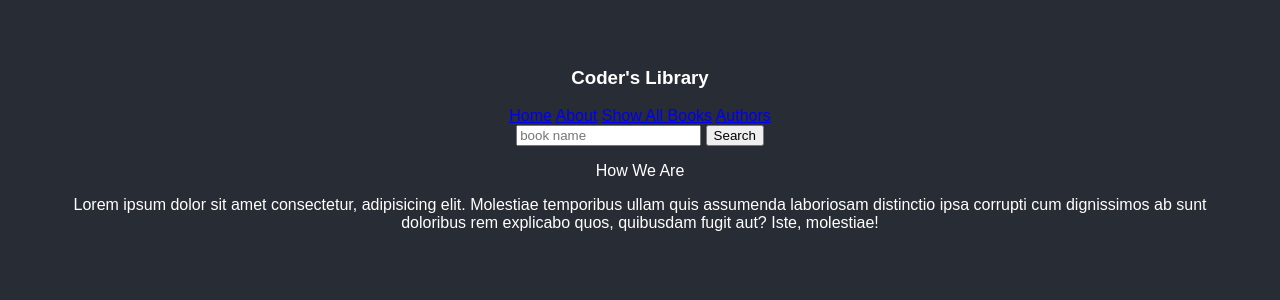
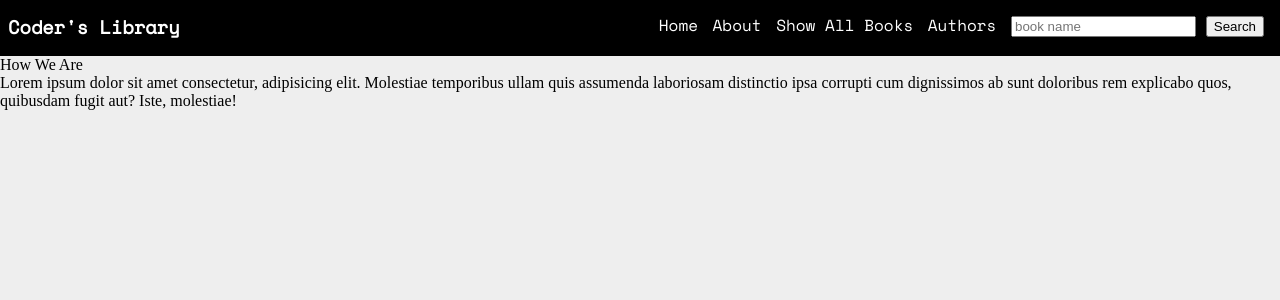
Before and after one commit to rsato1007/coder-library, a Django app: page /about/ in a window 1280 px wide. Shown: the top 300 px of the page. Run offline with Django 3.2, Linux system fonts and the light colour scheme.

Commit message:
addig nav bar styling

```diff
--- a/main_app/static/styles/main.css
+++ b/main_app/static/styles/main.css
@@ -1,7 +1,40 @@
+* {
+    margin: 0;
+}
+
 body {
-    background-color: #282c34;
+    background: rgb(238, 238, 238);
+}
+
+.nav-bar-container {
+    background-color: black;
     color: white;
-    padding: 40px;
-    font-family: Arial;
-    text-align: center;
-  }
+    margin: 0;
+    padding: 0.8em 0.5em;
+    font-family: 'Space Mono', monospace;
+    list-style-type: none;
+    height: 30px;
+}
+
+.nav-bar-name {
+    float: left;
+}
+
+.nav-bar-links {
+    float: right;
+    padding-right: .5em;
+}
+
+.nav-bar-link {
+    text-decoration: none;
+    color: white;
+    padding-right: .3em;
+}
+
+.nav-bar-link:hover {
+    text-decoration: underline;
+}
+
+.search-bar {
+    display: inline-block;
+}
--- a/main_app/templates/base.html
+++ b/main_app/templates/base.html
@@ -11,22 +11,27 @@
     <meta http-equiv="X-UA-Compatible" content="IE=edge">
     <meta name="viewport" content="width=device-width, initial-scale=1.0">
     <title>Coder-Library: {% block title %}{% endblock %}</title>
+    <link rel="preconnect" href="https://fonts.googleapis.com">
+    <link rel="preconnect" href="https://fonts.gstatic.com" crossorigin>
+    <link href="https://fonts.googleapis.com/css2?family=Space+Mono&display=swap" rel="stylesheet">
     <link rel="stylesheet" href="../static/styles/main.css" />
     <script src="{% static 'scripts/main.js' %}" defer></script>
 </head>
 <body>
     <div class="nav-bar-container">
-        <h3>Coder's Library</h3>
-        <a href="/">Home</a>
-        <a href="/about">About</a>
-        <a href="/books">Show All Books</a>
-        <a href="/author">Authors</a>
-        <div class="search-bar">
-            <form action="/search" method="get">
-                <input type="text" name="title", placeholder="book name" />
-                <input type="submit" value="Search" />
-            </form>
-        </div>
+        <h3 class="nav-bar-name">Coder's Library</h3>
+        <span class="nav-bar-links">
+            <a href="/" class="nav-bar-link">Home</a>
+            <a href="/about" class="nav-bar-link">About</a>
+            <a href="/books" class="nav-bar-link">Show All Books</a>
+            <a href="/author" class="nav-bar-link">Authors</a>
+            <span class="search-bar">
+                <form action="/search" method="get">
+                    <input type="text" name="title", placeholder="book name" />
+                    <input type="submit" value="Search" />
+                </form>
+            </span>
+        </span>
     </div>
     <div class="content-container">
 
```
